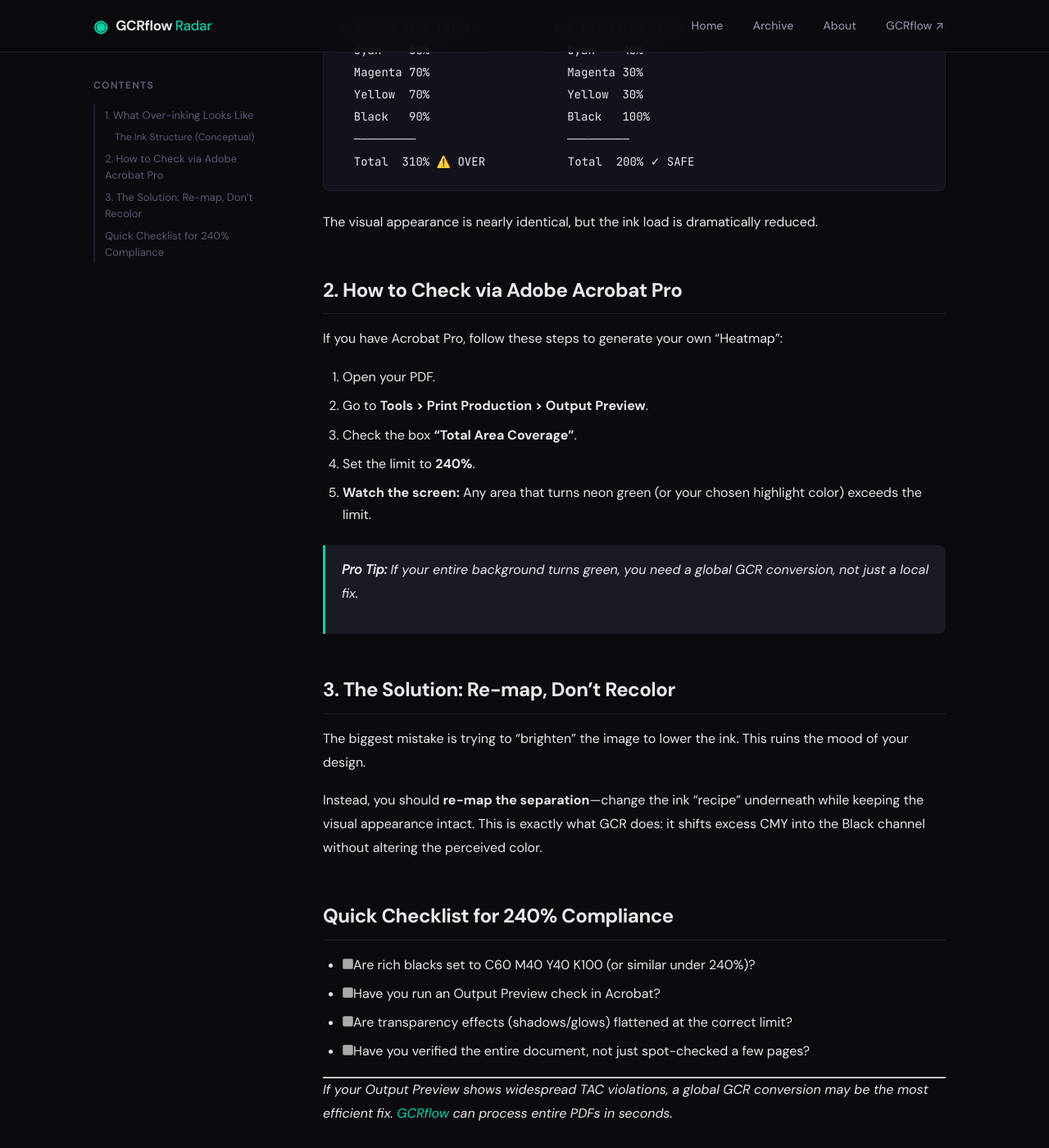
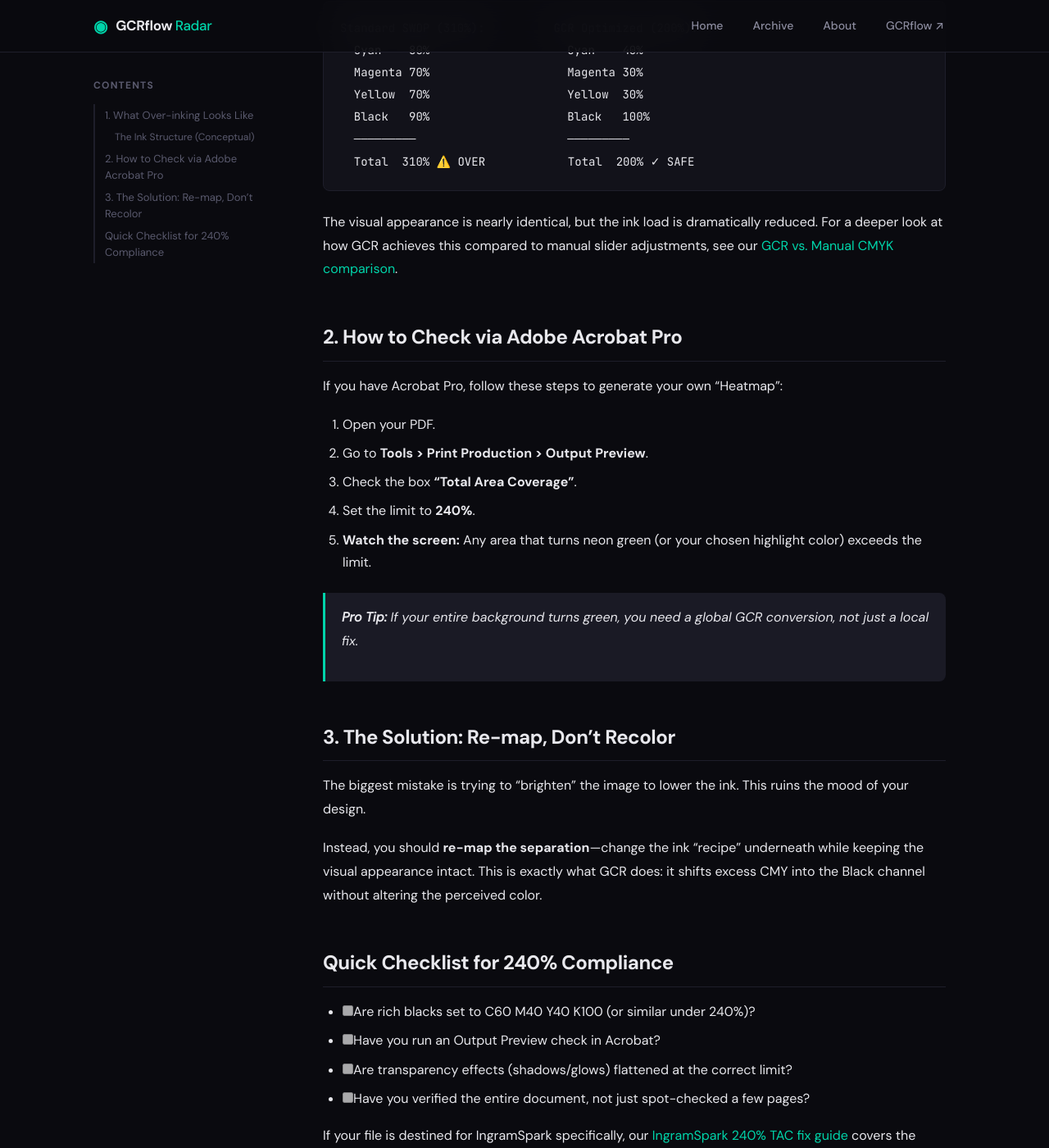
Before and after one commit to L6891244/gcrflow-radar, a Jekyll site: the page built from _posts/2026-02-24-visualizing-ink-density.md, in a window 1280 px wide and 1400 px high, scrolled down 951 px. Shown: the whole window at 82% size. Built offline with Jekyll 4.4.1, drawn with Linux system fonts in a browser that asks for light colours; some of the changed text lies outside the part shown.

Commit message:
seo: add internal cross-links between articles

````diff
--- a/_posts/2026-02-24-visualizing-ink-density.md
+++ b/_posts/2026-02-24-visualizing-ink-density.md
@@ -29,7 +29,7 @@ Standard SWOP (310%):          GCR Optimized (200%):
   Total  310% ⚠️ OVER            Total  200% ✓ SAFE
 ```
 
-The visual appearance is nearly identical, but the ink load is dramatically reduced.
+The visual appearance is nearly identical, but the ink load is dramatically reduced. For a deeper look at how GCR achieves this compared to manual slider adjustments, see our [GCR vs. Manual CMYK comparison](/2026/02/gcr-vs-manual-adjustments/).
 
 ## 2. How to Check via Adobe Acrobat Pro
 If you have Acrobat Pro, follow these steps to generate your own "Heatmap":
@@ -52,5 +52,7 @@ Instead, you should **re-map the separation**—change the ink "recipe" undernea
 - [ ] Are transparency effects (shadows/glows) flattened at the correct limit?
 - [ ] Have you verified the entire document, not just spot-checked a few pages?
 
+If your file is destined for IngramSpark specifically, our [IngramSpark 240% TAC fix guide](/2026/02/fixing-ingramspark-240-ink-limit/) covers the platform-specific details. And to understand the real production cost of skipping this validation step, see [The Hidden Cost of Ink Coverage Errors](/2026/02/the-math-of-reprint-disaster/).
+
 ---
 *If your Output Preview shows widespread TAC violations, a global GCR conversion may be the most efficient fix. [GCRflow](https://stg.gcrflow.com) can process entire PDFs in seconds.*
````
